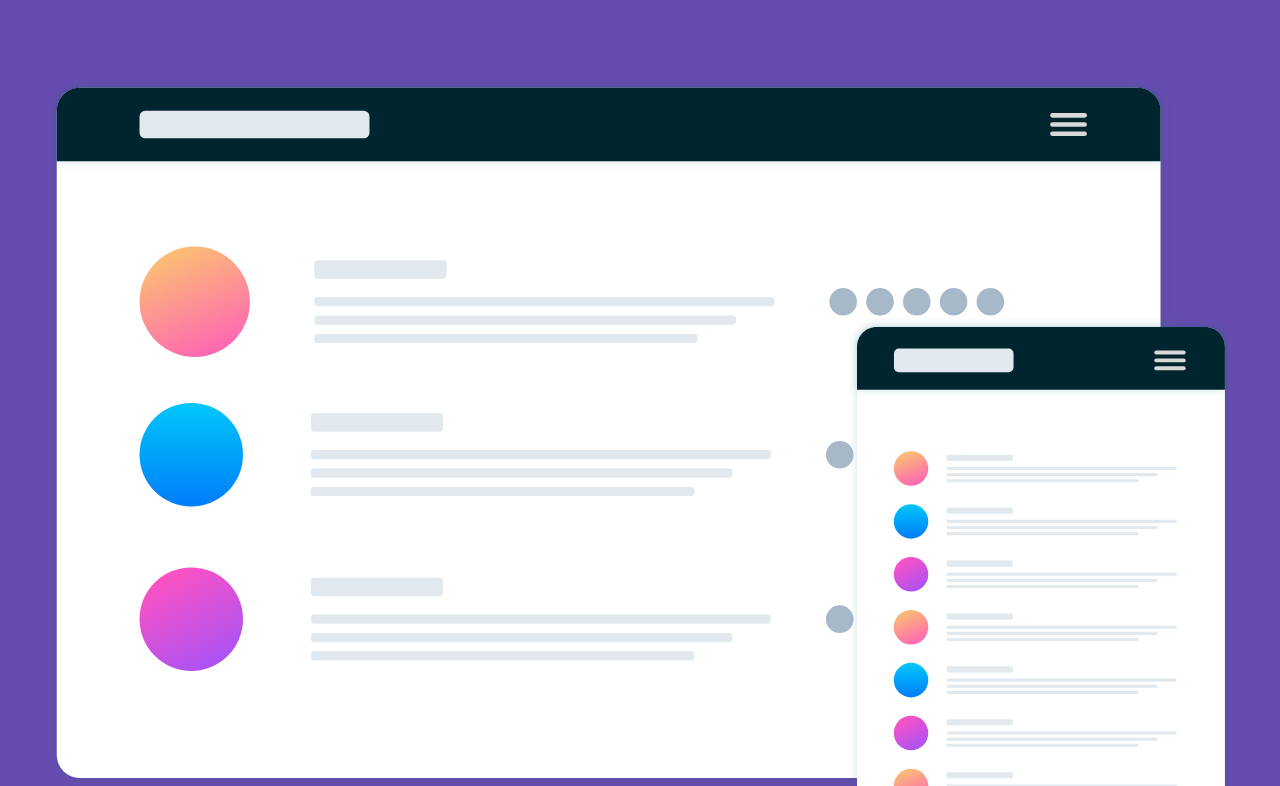
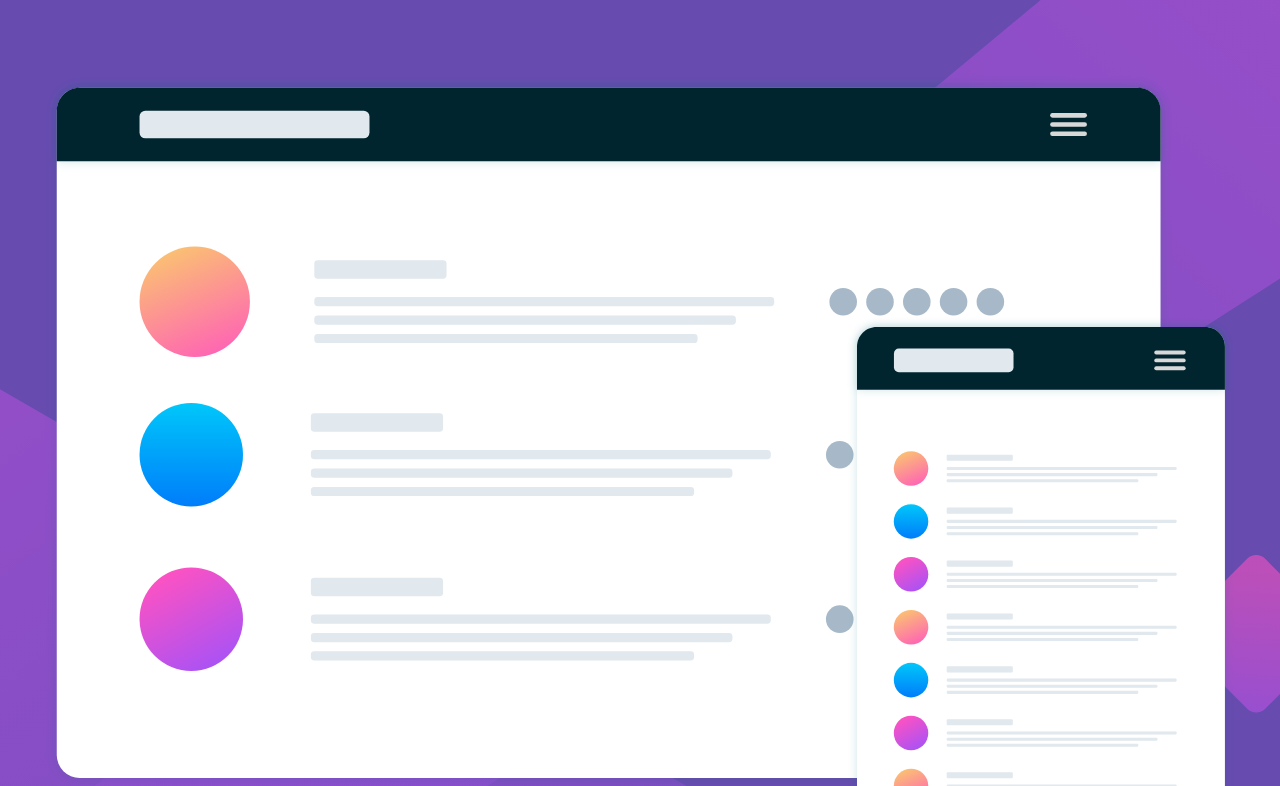
Before and after one commit to Dudeldups/FM-huddle-landing-page, a plain HTML site: page index.html in a window 1280 px wide. Shown: the part 133-919 px from the top of the page. Drawn offline with Linux system fonts and the light colour scheme; the site is published under a folder, as on GitHub Pages, so addresses that start at the root find nothing.

Commit message:
updated background image

```diff
--- a/CSS/style.css
+++ b/CSS/style.css
@@ -7,7 +7,7 @@
 body {
   font: 0.8rem "Poppins", "Open Sans", sans-serif;
   color: white;
-  background: hsl(257, 40%, 49%) url("/images/bg-mobile.svg") top/cover no-repeat;
+  background: hsl(257, 40%, 49%) url("../images/bg-mobile.svg") top/cover no-repeat;
   padding: 3em 1.5em;
 }
 
```
Also changed, not shown: 1 other file.
